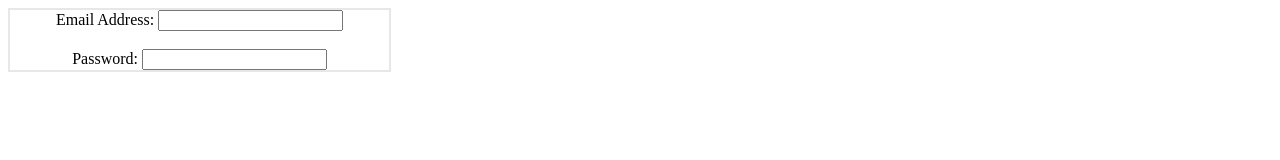
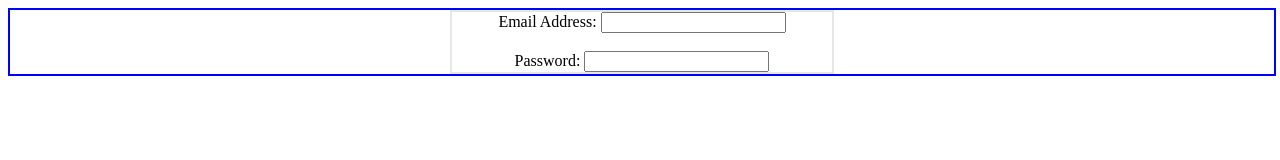
Before and after one commit to AlexanderKeating/Project-3, a plain HTML site: page index.html in a window 1280 px wide. Drawn offline with Linux system fonts and the light colour scheme.

Commit message:
Update 3
Additions
-Added index.html
-Edited the stylesheet to design thje log in container close to our design

Subtractions
-Removed login.html

```diff
--- a/CSS/stylesheet.css
+++ b/CSS/stylesheet.css
@@ -1,11 +1,4 @@
-#mainCont{
 
-    border-style: solid;
-    border-color: #E7E7E7  ;
-    border-width: 2px;
-    width: 30%;
-
-}
 form{
     text-align: center;
 
@@ -13,6 +6,17 @@ form{
 
 #container{
     width: 100%;
-
+    border-style: solid;
+    border-color:blue  ;
+    border-width: 2px;
+    display: inline-block;
 
 }
+#mainCont{
+    border-style: solid;
+    border-color: #E7E7E7  ;
+    border-width: 2px;
+    width: 30%;
+
+    margin: 0 auto;
+}
```
Also changed, not shown: index.html (renamed from login.html).
